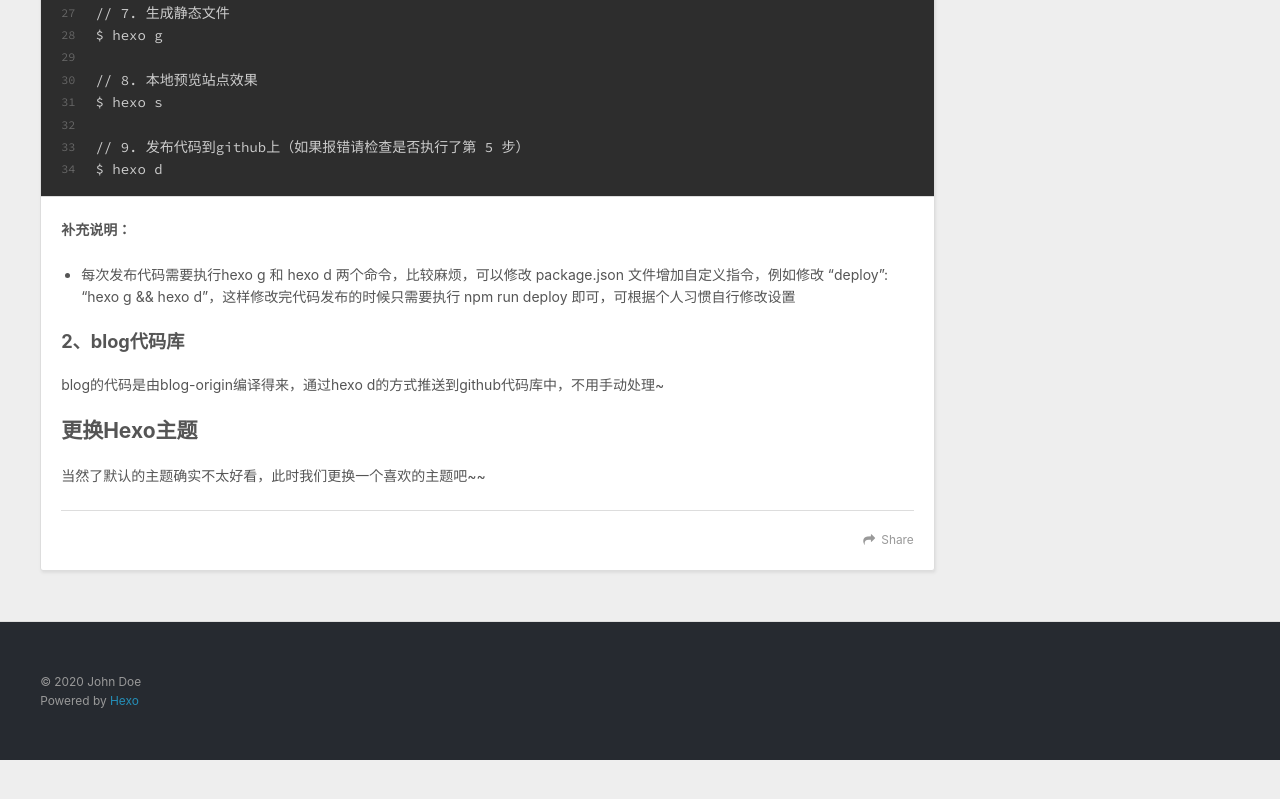
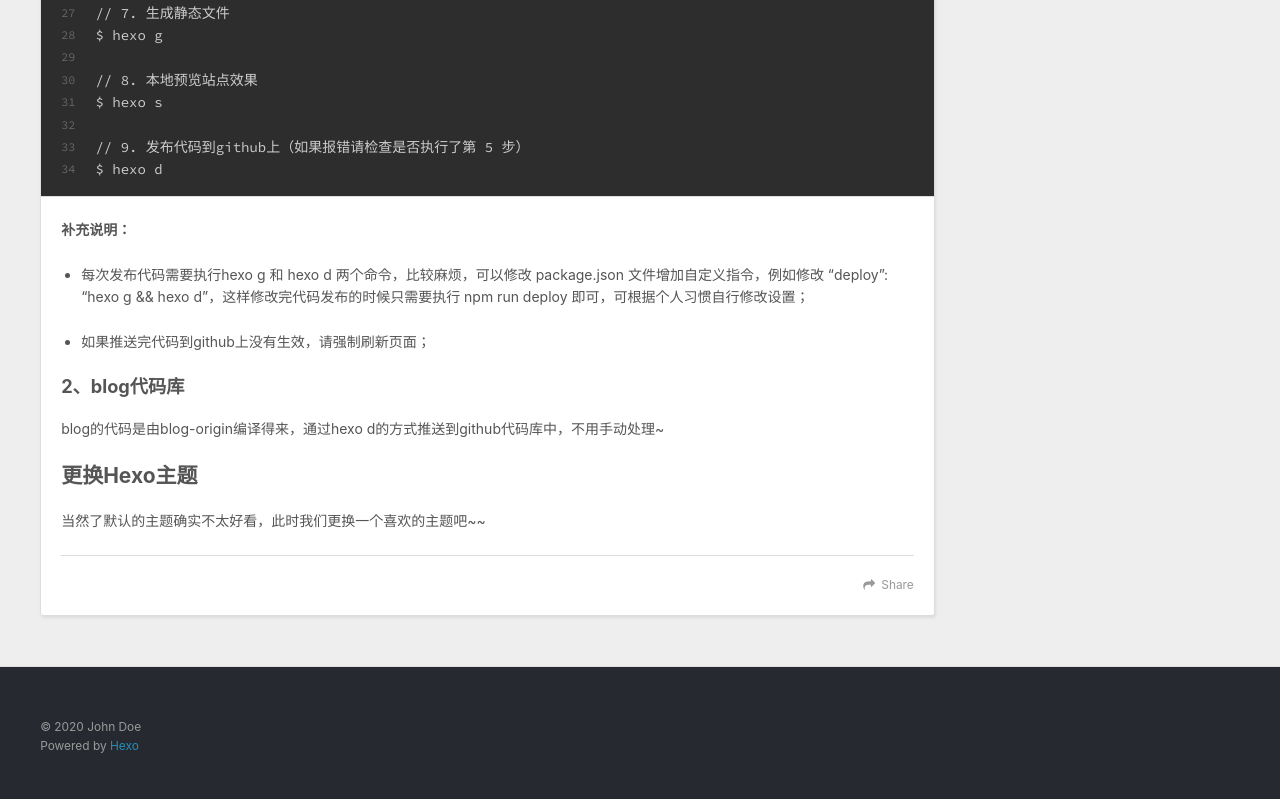
Before and after one commit to ifonlybean/note, a plain HTML site: page 2020/04/29/hello-world/index.html in a window 1280 px wide. Shown: the part 1296-2095 px from the top of the page. Before the commit the page ends 2056 px from the top, so only its background shows below. Drawn offline with nearby package versions, Linux system fonts and the light colour scheme.

Commit message:
Site updated: 2020-04-29 17:57:00

```diff
--- a/2020/04/29/hello-world/index.html
+++ b/2020/04/29/hello-world/index.html
@@ -15,7 +15,7 @@
 <meta property="og:description" content="说明首先在 github 上新建两个代码仓库，例如 blog 和 blog-origin 两个代码库，其中 blog 代码库是最终站点的代码，blog-origin 是基于hexo主题的源代码（当然也可以只建一个代码库，不过会比较混乱，在提交时也会有问题，因此还是建议分开两个代码库） 说明：github 代码仓库的安装假装大家都会了，如有需要再补充~ 安装1、blog-origin代码库12345">
 <meta property="og:locale" content="en_US">
 <meta property="article:published_time" content="2020-04-29T09:05:49.814Z">
-<meta property="article:modified_time" content="2020-04-29T09:56:05.090Z">
+<meta property="article:modified_time" content="2020-04-29T09:56:52.668Z">
 <meta property="article:author" content="John Doe">
 <meta name="twitter:card" content="summary">
 
@@ -94,7 +94,10 @@
 
 <p><strong>补充说明：</strong></p>
 <ul>
-<li>每次发布代码需要执行hexo g 和 hexo d 两个命令，比较麻烦，可以修改 package.json 文件增加自定义指令，例如修改 “deploy”: “hexo g &amp;&amp; hexo d”，这样修改完代码发布的时候只需要执行 npm run deploy 即可，可根据个人习惯自行修改设置</li>
+<li><p>每次发布代码需要执行hexo g 和 hexo d 两个命令，比较麻烦，可以修改 package.json 文件增加自定义指令，例如修改 “deploy”: “hexo g &amp;&amp; hexo d”，这样修改完代码发布的时候只需要执行 npm run deploy 即可，可根据个人习惯自行修改设置；</p>
+</li>
+<li><p>如果推送完代码到github上没有生效，请强制刷新页面；</p>
+</li>
 </ul>
 <h3 id="2、blog代码库"><a href="#2、blog代码库" class="headerlink" title="2、blog代码库"></a>2、blog代码库</h3><p>blog的代码是由blog-origin编译得来，通过hexo d的方式推送到github代码库中，不用手动处理~</p>
 <h2 id="更换Hexo主题"><a href="#更换Hexo主题" class="headerlink" title="更换Hexo主题"></a>更换Hexo主题</h2><p>当然了默认的主题确实不太好看，此时我们更换一个喜欢的主题吧~~</p>
```
Also changed, not shown: index.html (+4 -1 lines).
